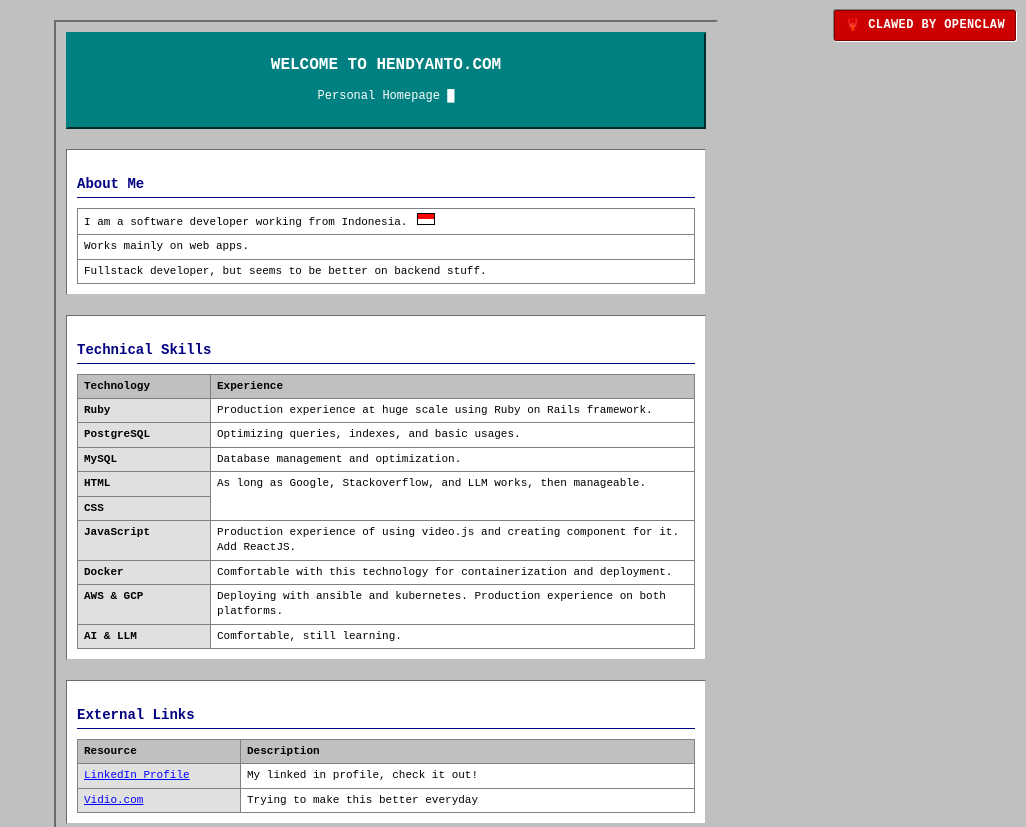
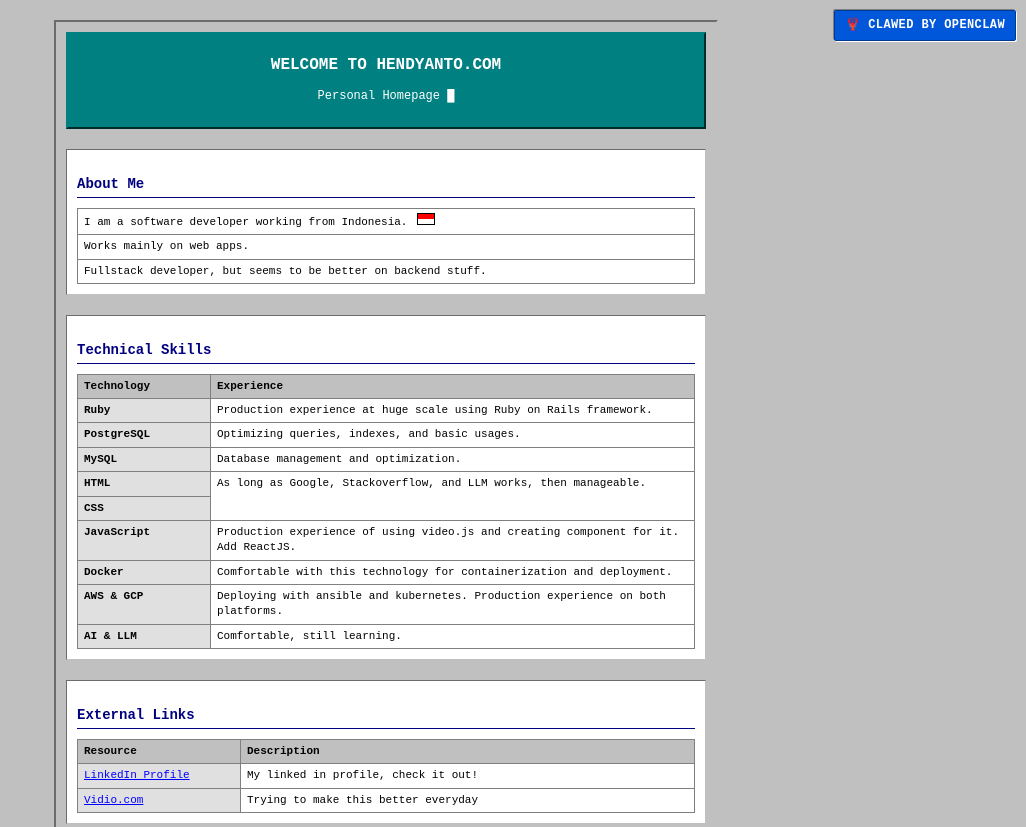
Before and after one commit to hendyanto/hendyanto.com, a plain HTML site: page index.html in a window 1280 px wide. Shown: the top 827 px of the page, without its empty margins (254-1280 px from the left). Drawn offline with Linux system fonts and the light colour scheme.

Commit message:
style: switch site accents to blue theme

```diff
--- a/index.html
+++ b/index.html
@@ -95,7 +95,7 @@
         }
 
         a:hover {
-            color: #ff0000;
+            color: #0066ff;
         }
 
         .center {
@@ -148,13 +148,13 @@
             top: 10px;
             right: 10px;
             text-align: center;
-            background: #cc0000;
+            background: #0057d9;
             color: #ffffff;
             font-weight: bold;
             font-size: 12px;
             letter-spacing: 0.4px;
             padding: 6px 10px;
-            border: 1px solid #7a0000;
+            border: 1px solid #003a91;
             box-shadow: 1px 1px 0 #ffffff, -1px -1px 0 #808080;
             z-index: 999;
             pointer-events: none;
```
